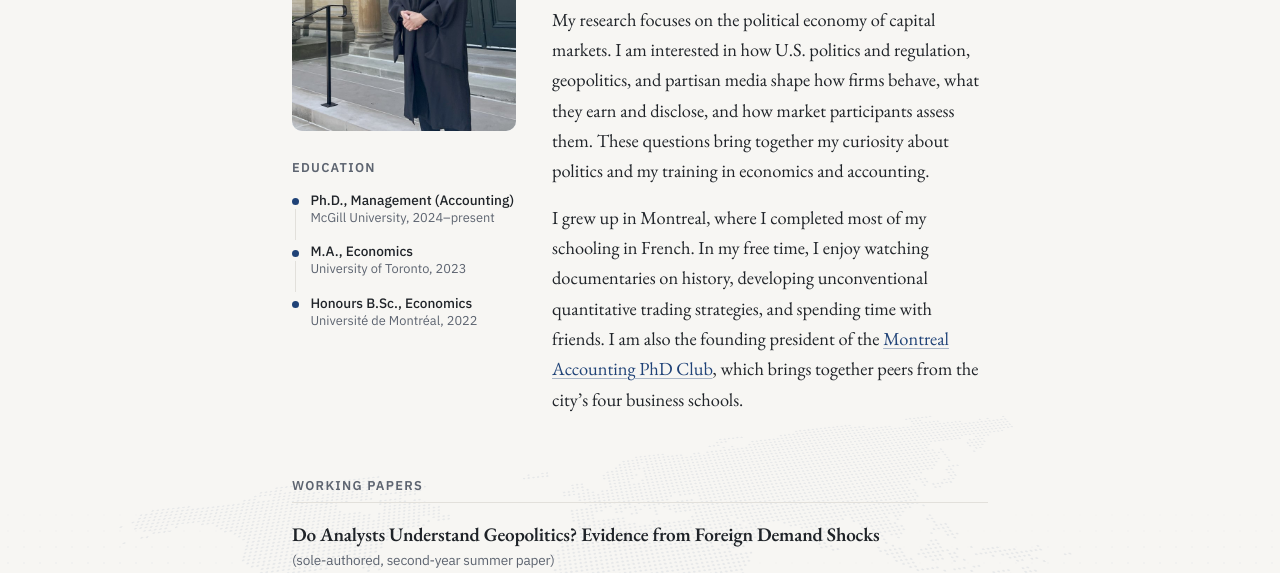
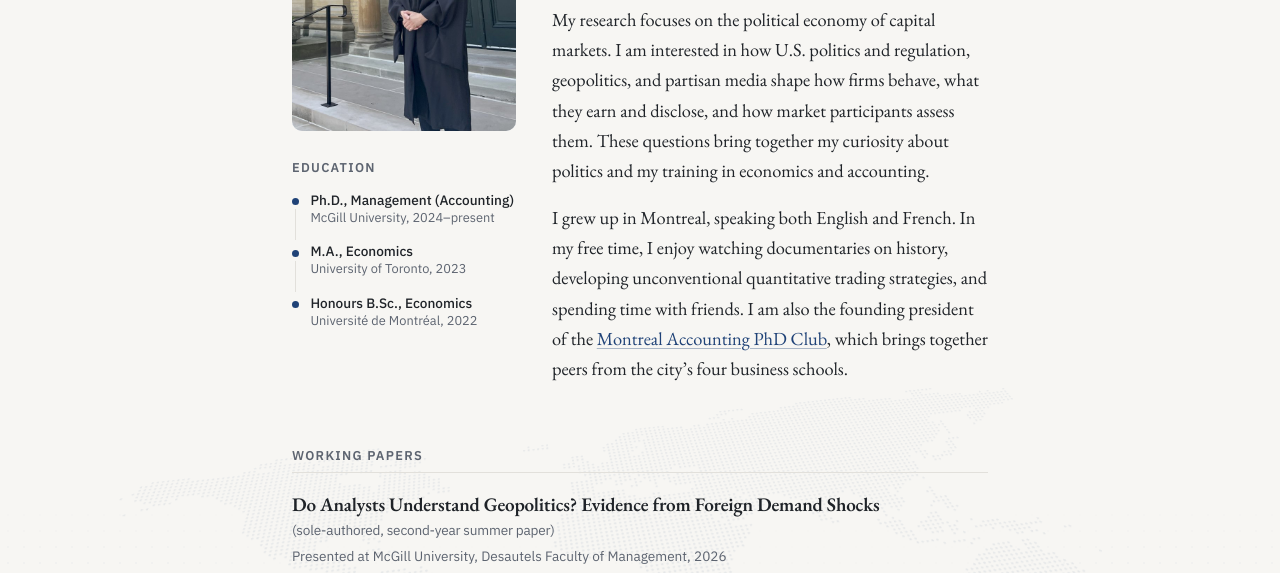
Before and after one commit to MingjieC/mingjiecao.com, a plain HTML site: page index.html in a window 1280 px wide. Shown: the part 213-786 px from the top of the page. Drawn offline with nearby package versions, Linux system fonts and the light colour scheme.

Commit message:
Say I grew up speaking both English and French
Co-Authored-By: Claude Opus 5.5 <noreply@anthropic.com>

```diff
--- a/index.html
+++ b/index.html
@@ -58,7 +58,7 @@
 
           <p>My research focuses on the political economy of capital markets. I am interested in how U.S. politics and regulation, geopolitics, and partisan media shape how firms behave, what they earn and disclose, and how market participants assess them. These questions bring together my curiosity about politics and my training in economics and accounting.</p>
 
-          <p>I grew up in Montreal, where I completed most of my schooling in French. In my free time, I enjoy watching documentaries on history, developing unconventional quantitative trading strategies, and spending time with friends. I am also the founding president of the <a href="https://mtlaccountingphd.club" target="_blank" rel="noopener">Montreal Accounting PhD Club</a>, which brings together peers from the city&rsquo;s four business schools.</p>
+          <p>I grew up in Montreal, speaking both English and French. In my free time, I enjoy watching documentaries on history, developing unconventional quantitative trading strategies, and spending time with friends. I am also the founding president of the <a href="https://mtlaccountingphd.club" target="_blank" rel="noopener">Montreal Accounting PhD Club</a>, which brings together peers from the city&rsquo;s four business schools.</p>
 
         </div>
 
```
